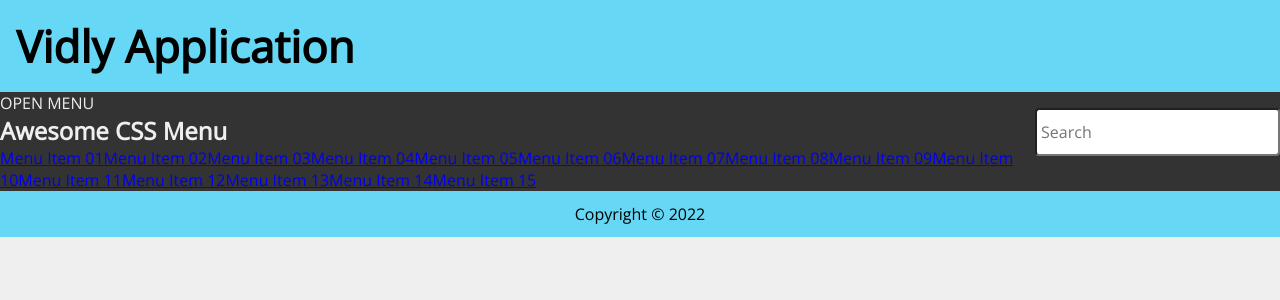
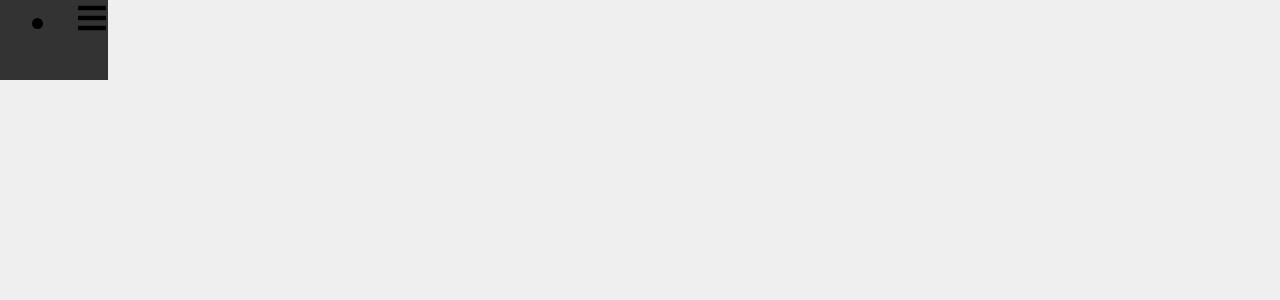
Before and after one commit to anshultamrakar/Video_lib_project, a React (Create React App) app in the folder my-app/: page / in a window 1280 px wide. Shown: the top 300 px of the page. Built offline with nearby package versions, Linux system fonts and the light colour scheme.

Commit message:
first commit

```diff
--- a/my-app/package.json
+++ b/my-app/package.json
@@ -8,6 +8,8 @@
     "@testing-library/user-event": "^13.5.0",
     "react": "^17.0.2",
     "react-dom": "^17.0.2",
+    "react-icons": "^4.3.1",
+    "react-router-dom": "^6.2.1",
     "react-scripts": "5.0.0",
     "web-vitals": "^2.1.4"
   },
--- a/my-app/src/App.js
+++ b/my-app/src/App.js
@@ -4,9 +4,9 @@ import Footer from './Footer';
 function App() {
   return (
     <div className='App'>
-     <Header/>
+     {/* <Header/> */}
      <Nav/>
-     <Footer/>
+     {/* <Footer/> */}
     </div>
   );
 }
--- a/my-app/src/Dropbtn.js
+++ /dev/null
@@ -1,36 +0,0 @@
-const Dropbtn = () => {
-
-
-
-    return (
-    <div className = " dark">
-        <label for="menu-opener" tabindex="0" aria-haspopup="true" role="button"	aria-controls="menu" class="OpenMenuButton" id="openmenu">OPEN MENU</label>
-
-
-<input type="checkbox" data-menu id="menu-opener" hidden/>
-<aside class="DrawerMenu" role="menu" id="menu" aria-labelledby="openmenu">
-  <nav class="Menu">
-    <h2>Awesome CSS Menu</h2>
-    <a role="menuitem" tabindex="-1" href="#">Menu Item 01</a>
-    <a role="menuitem" tabindex="-1" href="#">Menu Item 02</a>
-    <a role="menuitem" tabindex="-1" href="#">Menu Item 03</a>
-    <a role="menuitem" tabindex="-1" href="#">Menu Item 04</a>
-    <a role="menuitem" tabindex="-1" href="#">Menu Item 05</a>
-    <a role="menuitem" tabindex="-1" href="#">Menu Item 06</a>
-    <a role="menuitem" tabindex="-1" href="#">Menu Item 07</a>
-    <a role="menuitem" tabindex="-1" href="#">Menu Item 08</a>
-    <a role="menuitem" tabindex="-1" href="#">Menu Item 09</a>
-    <a role="menuitem" tabindex="-1" href="#">Menu Item 10</a>
-    <a role="menuitem" tabindex="-1" href="#">Menu Item 11</a>
-    <a role="menuitem" tabindex="-1" href="#">Menu Item 12</a>
-    <a role="menuitem" tabindex="-1" href="#">Menu Item 13</a>
-    <a role="menuitem" tabindex="-1" href="#">Menu Item 14</a>
-    <a role="menuitem" tabindex="-1" href="#">Menu Item 15</a>
-  </nav>
-  <label for="menu-opener" class="MenuOverlay"></label>
-</aside>
-    </div>
-  )
-};
-
-export default Dropbtn;
--- a/my-app/src/Nav.js
+++ b/my-app/src/Nav.js
@@ -1,19 +1,38 @@
-import Dropbtn from "./Dropbtn";
+import { useState } from "react"
+import {  FaBars } from "react-icons/fa";
+import {  AiOutlineClose } from "react-icons/ai";
+// import {Link} from "react-router-dom"
+import { SidebarData } from "./SidebarData";
 
 const Nav = () => {
+  const [sideBar , setSideBar ] = useState(false)
+
+  const showMenuBar = () => {
+    setSideBar(!sideBar)
+  }
   return (
-    <nav className="Nav">
-       <Dropbtn/>
-        <form  className = "searchForm" onSubmit = {(e) => e.preventDefault()}>
-        <label>Search</label>
-         <input
-            type = "text"
-            placeholder = "Search"
-        />
+    <>
+    <div className="navbar">
+      <li className="menu-bars">
+      <FaBars onClick={showMenuBar}/>
+      </li>
 
-        </form>
+    </div>
+    <nav className= {sideBar ? "nav-menu-active" : 'nav-menu'}>
+        <ul className="nav-menu-items">
+          <li className="navbar-toggles">
+            <AiOutlineClose/>
+            </li>
+          {SidebarData.map((item) => (
+            <li className= {item.cName}>
+             {item.icon}
+             <span>{item.title}</span>
 
+            </li>
+          ))}
+        </ul>
     </nav>
+  </>
   )
 };
 
--- /dev/null
+++ b/my-app/src/SidebarData.js
@@ -0,0 +1,23 @@
+import { BsHouseDoorFill} from "react-icons/bs";
+import {  FaHistory } from "react-icons/fa";
+import {  AiOutlineLike } from "react-icons/ai";
+export const  SidebarData = [
+    {
+        title : "Home",
+        path : "/",
+        icon : <BsHouseDoorFill/>,
+        cName : "nav-menu"
+    },
+    {
+        title : "Liked Videos",
+        path : "/",
+        icon : <AiOutlineLike/>,
+        cName : "nav-menu"
+    },
+    {
+        title : "Watch History",
+        path : "/",
+        icon : <FaHistory/>,
+        cName : "nav-menu"
+    },
+]
--- a/my-app/src/index.css
+++ b/my-app/src/index.css
@@ -17,7 +17,7 @@ body {
   display: flex;
   background-color: #efefef;
 }
-
+/*
 #root {
   flex-grow: 1;
   display: flex;
@@ -52,11 +52,82 @@ body {
 
 .Header h1 {
   font-size : 2.75rem;
+} */
+
+.navbar{
+  background-color: #333;
+  width: 100%;
+  height: 80px;
+  display: flex;
+  flex-direction: row;
 }
 
+.menu-bars{
+  margin-left: 2rem;
+  font-size: 2rem;
+  background: none;
+}
 
+.nav-menu{
+  background-color: #333;
+  width: 250px;
+  height: 100vh;
+  display: flex;
+  justify-content: center;
+  position: fixed;
+  top:0;
+  left :-100%;
+  transition: 850ms;
+}
 
-.searchForm {
+.nav-menu.active {
+  left: 0;
+  transition: 350ms;
+}
+
+.nav-text {
+  display: flex;
+  justify-content: start;
+  align-items: center;
+  padding: 8px 0px 8px 16px;
+  list-style: none;
+  height: 60px;
+}
+
+.nav-text a {
+  text-decoration: none;
+  color: #f5f5f5;
+  font-size: 18px;
+  width: 95%;
+  height: 100%;
+  display: flex;
+  align-items: center;
+  padding: 0 16px;
+  border-radius: 4px;
+}
+
+.nav-text a:hover {
+  background-color: #1a83ff;
+}
+
+.nav-menu-items {
+  width: 100%;
+}
+
+.navbar-toggle {
+  background-color: #060b26;
+  width: 100%;
+  height: 80px;
+  display: flex;
+  justify-content: start;
+  align-items: center;
+}
+
+span {
+  margin-left: 16px;
+}
+
+/* .searchForm {
   width: 30%;
   padding: 1rem 0 0 0.75rem;
 }
@@ -88,82 +159,4 @@ body {
   flex-direction: row;
   justify-content: flex-start;
   align-items: flex-start;
-
-}
-
-
-.nav__burger-btn {
-  display: flex;
-  justify-content: center;
-  align-items: center;
-  width: 40px;
-  height: 70px;
-  cursor: pointer;
-  transition: all 0.5s ease-in-out;
-  margin: 0 10px;
-}
-
-.nav__burger,
-.nav__burger::before,
-.nav__burger::after {
-  opacity: 1;
-  width: 30px;
-  height: 3px;
-  background: #fff;
-  border-radius: 5px;
-  transition: all 0.5s ease-in-out;
-}
-
-.nav__burger::before,
-.nav__burger::after {
-  content: "";
-  position: absolute;
-}
-
-.nav__burger::before {
-  transform: translateY(-8px);
-}
-
-.nav__burger::after {
-  transform: translateY(8px);
-}
-
-.nav__burger-btn.open .nav__burger {
-  background: transparent;
-}
-
-.nav__burger-btn.open .nav__burger::before {
-  background: #ff0000;
-  transform: rotate(45deg);
-}
-
-.nav__burger-btn.open .nav__burger::after {
-  background: #ff0000;
-  transform: rotate(-45deg);
-}
-
-
-.nav__list {
-  position: absolute;
-  top: 50;
-  left: 0;
-  display: none;
-  width: 100vw;
-  padding: 10px;
-  list-style-type: none;
-  background: #333;
-  animation: showMenu 0.5s ease-in-out forwards;
-  transform-origin: top center;
-}
-
-@keyframes showMenu {
-  0% {
-    transform: scaleY(0);
-  }
-  80% {
-    transform: scaleY(1.2);
-  }
-  100% {
-    transform: scaleY(1);
-  }
-}
+}  */
```
Also changed, not shown: my-app/src/setupTests.js (deleted, +0 -5 lines), 1 other file (tests, documents, lock files or other folders).
